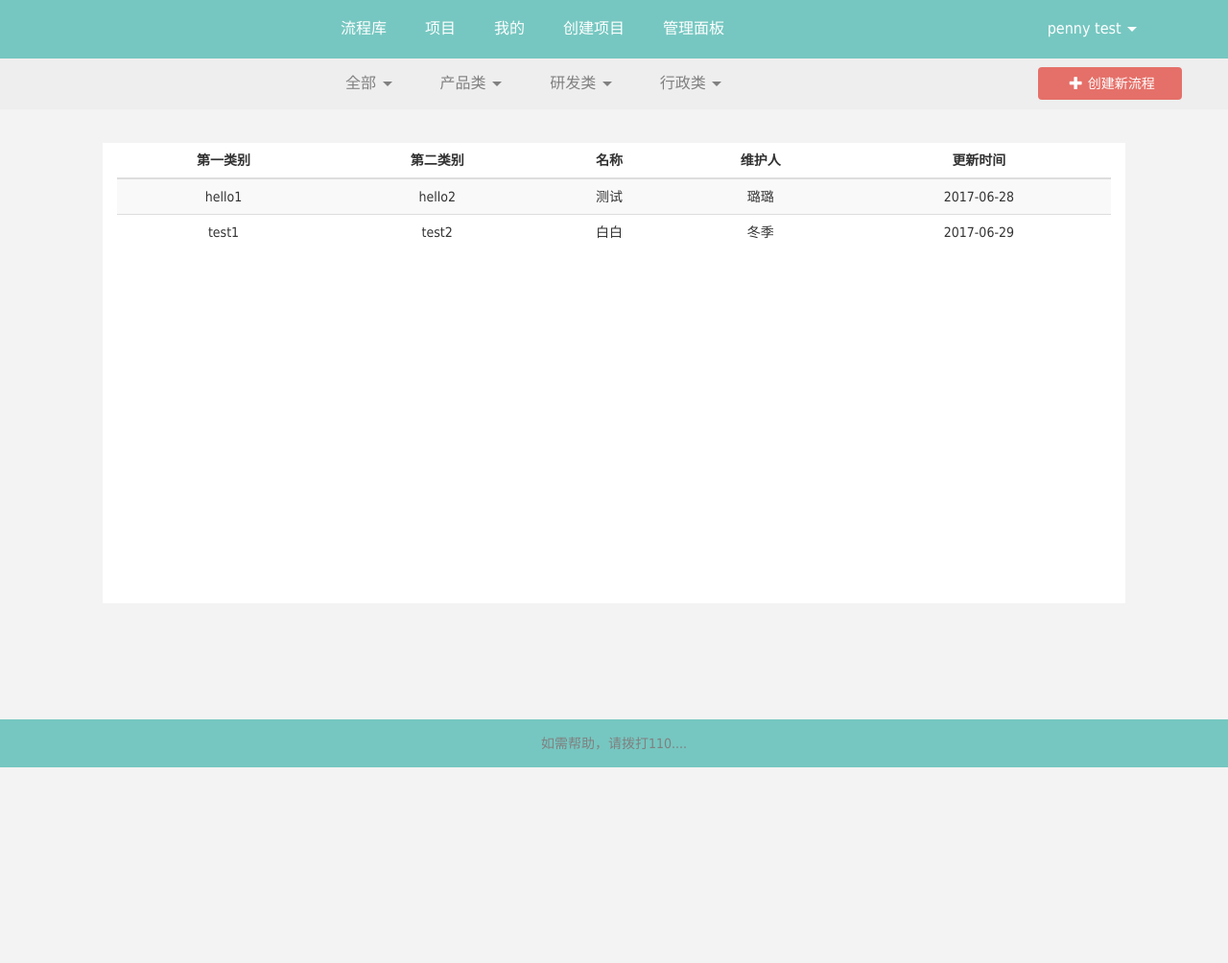
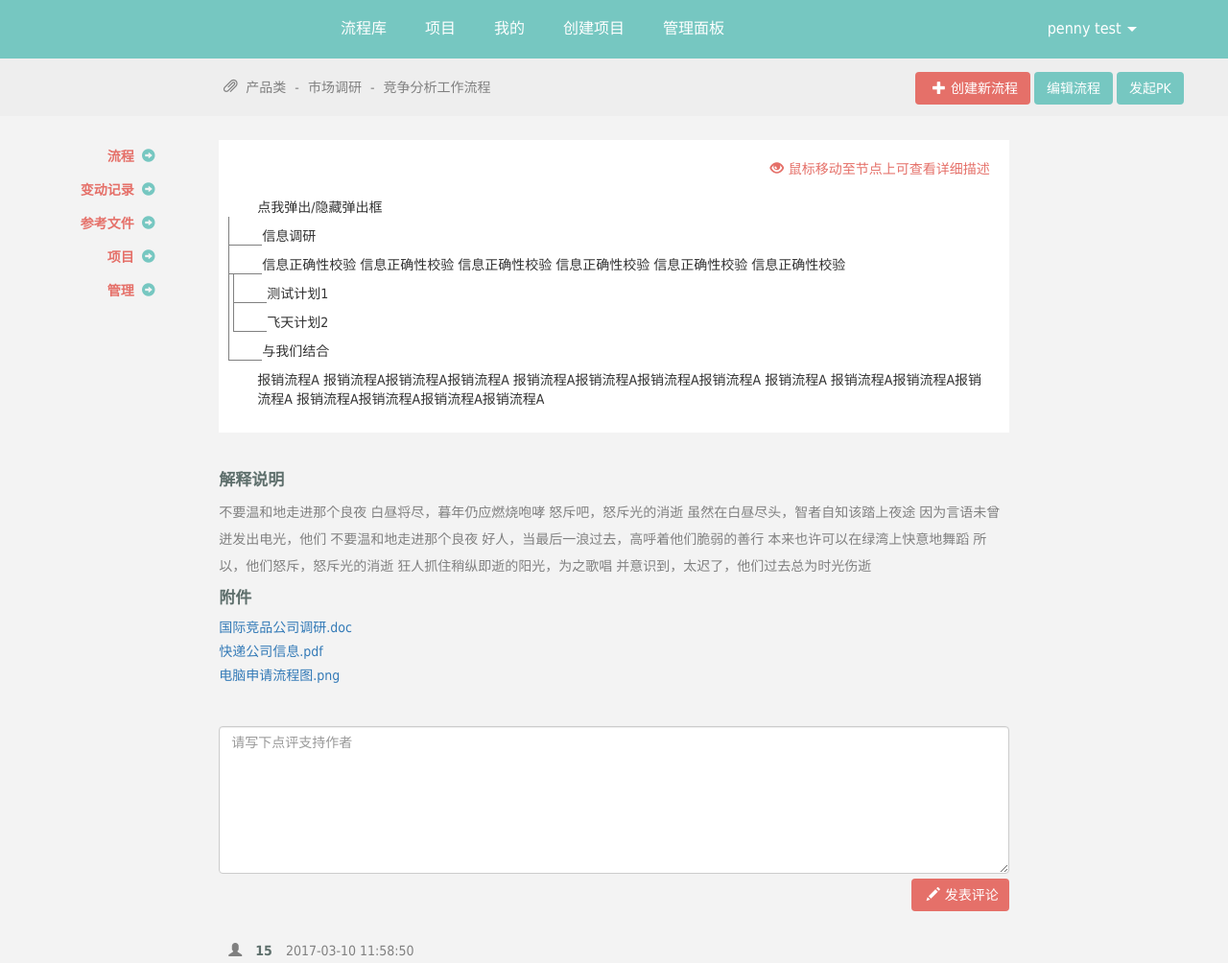
Before and after one commit to qinghaitvxq/ws_platform_angular, a website: page pages/index.html at #!/flow_detail in a window 1280 px wide. Shown: the top 1004 px of the page at 96% size. Before the commit the page ends 800 px from the top, so only its background shows below. Drawn offline with nearby package versions, Linux system fonts and the light colour scheme; some packages are replaced by stand-ins of ours.

Commit message:
detail page

```diff
--- a/js/controller/app.js
+++ b/js/controller/app.js
@@ -41,6 +41,9 @@ app.config(function ($routeProvider) {
         .when("/managepanel",{
             templateUrl:"/ws_platform_angular/pages/navPage/managepanel.html"
         })
+        .when("/flow_detail",{
+            templateUrl:"/ws_platform_angular/pages/flow_detail.html"
+        })
         .otherwise({
            redirectTo:"/index"
         });
--- a/js/directive/data_table.js
+++ b/js/directive/data_table.js
@@ -3,7 +3,7 @@
  */
 (function () {
     var app=angular.module("app");
-    app.directive("dTable",function () {
+    app.directive("dTable",function ($location) {
         return{
             restrict:"E",
             template:"<table class='table table-striped'></table>",
@@ -11,19 +11,23 @@
             link:function (scope,element,attr) {
                 //html
                 let dataTitle=["第一类别","第二类别","名称","维护人","更新时间"];
-                let dataList=[iteratorObj({
+                let dataObj1=iteratorObj({
                     "tCategory":"hello1",
                     "sCategory":"hello2",
                     "name":"测试",
                     "mtname":"璐璐",
                     "utime":"2017-06-28"
-                }),iteratorObj({
+                });
+                let dataObj2=iteratorObj({
                     "tCategory":"test1",
                     "sCategory":"test2",
                     "name":"白白",
                     "mtname":"冬季",
                     "utime":"2017-06-29"
-                })];
+                });
+
+                let dataList=[dataObj1,dataObj2];
+
                 let headtemplate="",
                     thtemplate="";
 
@@ -44,6 +48,11 @@
                 tbodytemplate=`<tbody>${trtemplate}</tbody>`;
 
                 $(element).append(headtemplate).append(tbodytemplate);
+
+                //action
+                $(element).on("click","td",function () {
+                    window.location.href="#!/flow_detail";
+                });
             }
         }
     });
--- /dev/null
+++ b/pages/flow_detail.html
@@ -0,0 +1,241 @@
+<div class="row navigator">
+    <div class="col-md-2"></div>
+    <div class="col-md-10 nav-bar-detail">
+
+        <div class="flow-info gray-font">
+            <span class="glyphicon glyphicon-paperclip"></span>
+            <span>产品类</span>
+            <span>-</span>
+            <span>市场调研</span>
+            <span>-</span>
+            <span>竞争分析工作流程</span>
+        </div>
+        <div class="flow-oper-btns">
+            <button class="btn red-btn new-flow-icon"> <span class="glyphicon glyphicon-plus"></span><span>创建新流程</span></button>
+            <button class="btn green-btn" data-toggle="modal" data-target="#Edit_flow_Modal">编辑流程</button>
+            <button class="btn green-btn" data-toggle="modal" data-target="#startPK_Modal">发起PK</button>
+        </div>
+    </div>
+
+</div>
+<div class="row main-content flow-detail-content">
+    <div class="col-md-2">
+        <ul class="detail-slider-menu btn-red-font">
+            <li><span>流程</span><span class="glyphicon glyphicon-circle-arrow-right btn-green-font"></span></li>
+            <li><span>变动记录</span><span class="glyphicon glyphicon-circle-arrow-right btn-green-font"></span></li>
+            <li><span>参考文件</span><span class="glyphicon glyphicon-circle-arrow-right btn-green-font"></span></li>
+            <li><span>项目</span><span class="glyphicon glyphicon-circle-arrow-right btn-green-font"></span></li>
+            <li><span>管理</span><span class="glyphicon glyphicon-circle-arrow-right btn-green-font"></span></li>
+        </ul>
+    </div>
+    <div class="col-md-8">
+        <div class="flow-tree">
+            <div>
+                <p class="tree-hint btn-red-font"><span class="glyphicon glyphicon-eye-open"></span><span>鼠标移动至节点上可查看详细描述</span></p>
+            </div>
+            <!--<div class="btn-green-font collapseall">-->
+            <!--<span class="glyphicon glyphicon-chevron-up"></span><span>收起全部</span>-->
+            <!--</div>-->
+            <div class="easy-tree">
+                <ul>
+                    <li desc=" 我步入丛林
+                           因为我希望生活有意义
+                           我希望活得深刻
+                           吸取生命中所有的精华
+                           把非生命的一切都击溃
+                           以免当我生命终结
+                           我发现自己从没有活过
+                           我们读诗写诗，非为它的灵巧．我们读诗写诗，因为我们是人类的一员．而人类充满了热情．
+                           医药，法律，商业，工程，这些都是高贵的理想，并且是维生的必需条件．
+                           但是诗，美，浪漫，爱，这些才是我们生存的原因．我步入丛林
+                           因为我希望生活有意义
+                           我希望活得深刻
+                           吸取生命中所有的精华
+                           把非生命的一切都击溃
+                           以免当我生命终结
+                           我发现自己从没有活过
+                           我们读诗写诗，非为它的灵巧．我们读诗写诗，因为我们是人类的一员．而人类充满了热情．
+                           医药，法律，商业，工程，这些都是高贵的理想，并且是维生的必需条件．
+                           但是诗，美，浪漫，爱，这些才是我们生存的原因我步入丛林
+                           因为我希望生活有意义
+                           我希望活得深刻
+                           吸取生命中所有的精华
+                           把非生命的一切都击溃
+                           以免当我生命终结
+                           我发现自己从没有活过
+                           我们读诗写诗，非为它的灵巧．我们读诗写诗，因为我们是人类的一员．而人类充满了热情．
+                           医药，法律，商业，工程，这些都是高贵的理想，并且是维生的必需条件．
+                           但是诗，美，浪漫，爱，这些才是我们生存的原因">
+                        点我弹出/隐藏弹出框
+                        <ul>
+                            <li desc="诗，美，浪漫，爱，这些才是我们生存的原因．我步入丛林">信息调研</li>
+                            <li desc=" 我步入丛林
+                           因为我希望生活有意义
+                           我希望活得深刻
+                           吸取生命中所有的精华
+                           把非生命的一切都击溃我步入丛林
+                           因为我希望生活有意义
+                           我希望活得深刻
+                           吸取生命中所有的精华
+                           "> 信息正确性校验 信息正确性校验 信息正确性校验 信息正确性校验 信息正确性校验 信息正确性校验
+                                <ul>
+                                    <li>测试计划1</li>
+                                    <li>飞天计划2</li>
+                                </ul>
+                            </li>
+                            <li>与我们结合</li>
+                        </ul>
+                    </li>
+                    <li desc="sdfsd">报销流程A
+                        报销流程A报销流程A报销流程A
+                        报销流程A报销流程A报销流程A报销流程A
+                        报销流程A
+                        报销流程A报销流程A报销流程A
+                        报销流程A报销流程A报销流程A报销流程A
+
+                    </li>
+                </ul>
+            </div>
+        </div>
+        <div class="flow-description">
+            <h4 class="focus-black-font">解释说明</h4>
+            <p class="gray-font">
+                不要温和地走进那个良夜
+                白昼将尽，暮年仍应燃烧咆哮
+                怒斥吧，怒斥光的消逝
+                虽然在白昼尽头，智者自知该踏上夜途
+                因为言语未曾迸发出电光，他们
+                不要温和地走进那个良夜
+                好人，当最后一浪过去，高呼着他们脆弱的善行
+                本来也许可以在绿湾上快意地舞蹈
+                所以，他们怒斥，怒斥光的消逝
+                狂人抓住稍纵即逝的阳光，为之歌唱
+                并意识到，太迟了，他们过去总为时光伤逝
+
+            </p>
+            <h4 class="focus-black-font">附件</h4>
+            <ul class="file_list_ul">
+                <li>
+                    <a href="http://wenku.baidu.com/view/d870fb1aa8114431b90dd878.html" download="hello.html">国际竞品公司调研.doc</a>
+                </li>
+                <li>
+                    <a href="http://wenku.baidu.com/view/d870fb1aa8114431b90dd878.html" download="hello.html">快递公司信息.pdf</a>
+                </li>
+                <li>
+                    <a href="http://wenku.baidu.com/view/d870fb1aa8114431b90dd878.html" download="hello.html">电脑申请流程图.png</a>
+                </li>
+            </ul>
+        </div>
+        <div>
+            <textarea class="form-control" rows="7" placeholder="请写下点评支持作者"></textarea>
+
+            <button class="btn red-btn btn-send-comments"><span class="glyphicon glyphicon-pencil"></span><span>发表评论</span></button>
+        </div>
+        <div class="flow-comments gray-font">
+            <ul>
+                <li>
+                    <p class="comment-info">
+                        <span class="glyphicon glyphicon-user"></span>
+                        <span class="focus-black-font">15</span>
+                        <span>2017-03-10  11:58:50</span>
+
+                    </p>
+                    <div class="comment-content">我步入丛林
+                        因为我希望生活有意义
+                        我希望活得深刻
+                        吸取生命中所有的精华
+                        把非生命的一切都击溃
+                        以免当我生命终结
+                        我发现自己从没有活过
+                        我们读诗写诗，非为它的灵巧．我们读诗写诗，因为我们是人类的一员．而人类充满了热情．
+                        医药，法律，商业，工程，这些都是高贵的理想，并且是维生的必需条件．
+                        但是诗，美，浪漫，爱，这些才是我们生存的原因．我步入丛林
+                        因为我希望生活有意义
+                        我希望活得深刻
+                        吸取生命中所有的精华
+                        把非生命的一切都击溃
+                        以免当我生命终结
+                        我发现自己从没有活过
+                        我们读诗写诗，非为它的灵巧．我们读诗写诗，因为我们是人类的一员．而人类充满了热情．
+                        医药，法律，商业，工程，这些都是高贵的理想，并且是维生的必需条件．
+                        但是诗，美，浪漫，爱，这些才是我们生存的原因我步入丛林
+                        因为我希望生活有意义
+                        我希望活得深刻
+                        吸取生命中所有的精华
+                        把非生命的一切都击溃
+                        以免当我生命终结
+                        我发现自己从没有活过
+                        我们读诗写诗，非为它的灵巧．我们读诗写诗，因为我们是人类的一员．而人类充满了热情．
+                        医药，法律，商业，工程，这些都是高贵的理想，并且是维生的必需条件．
+                        但是诗，美，浪漫，爱，这些才是我们生存的原因
+                        jajajajjajaj
+                        <p class="comment-replay-btn">
+                            <span class="btn-reply btn-red-font font-weight-bold">回复</span>
+                        </p>
+                        <textarea class="form-control" rows="3" placeholder="我要回复"></textarea>
+                        <p class="comment-replay-btn">
+                            <span>取消</span>
+                            <span>回复</span>
+
+                        </p>
+                    </div>
+                    <ul class="reply-content">
+                        <li>
+                            <p class="comment-info">
+                                <span class="glyphicon glyphicon-user"></span>
+                                <span class="focus-black-font">鸣人</span>
+                                <span>2017-03-10  11:58:50</span>
+
+                            </p>
+                            <div class="comment-content">
+                                我要吃泡面。。。
+                            </div>
+                        </li>
+                        <li>
+                            <p class="comment-info">
+                                <span class="glyphicon glyphicon-user"></span>
+                                <span class="focus-black-font">小樱</span>
+                                <span>2017-03-10  11:58:50</span>
+
+                            </p>
+                            <div class="comment-content">
+                                我也要吃泡面。。。
+                            </div>
+                        </li>
+                    </ul>
+                </li>
+                <li>
+                    <p class="comment-info">
+                        <span class="glyphicon glyphicon-user"></span>
+                        <span class="focus-black-font">15</span>
+                        <span>2017-03-10  11:58:50</span>
+
+                    </p>
+                    <div class="comment-content">
+                        just for test
+                        <p class="comment-replay-btn">
+                            <span class="btn-reply btn-red-font font-weight-bold">回复</span>
+                        </p>
+                    </div>
+                </li>
+                <li>
+                    <p class="comment-info">
+                        <span class="glyphicon glyphicon-user"></span>
+                        <span class="focus-black-font">15</span>
+                        <span>2017-03-10  11:58:50</span>
+
+                    </p>
+                    <div class="comment-content">
+                        just for test
+                        <p class="comment-replay-btn">
+                            <span class="btn-reply btn-red-font font-weight-bold">回复</span>
+                        </p>
+                    </div>
+                </li>
+
+            </ul>
+        </div>
+
+    </div>
+    <div class="col-md-2"></div>
+</div>
```
Also changed, not shown: pages/navPage/flow_index.html (+3 -1 lines), js/common.js (added).
